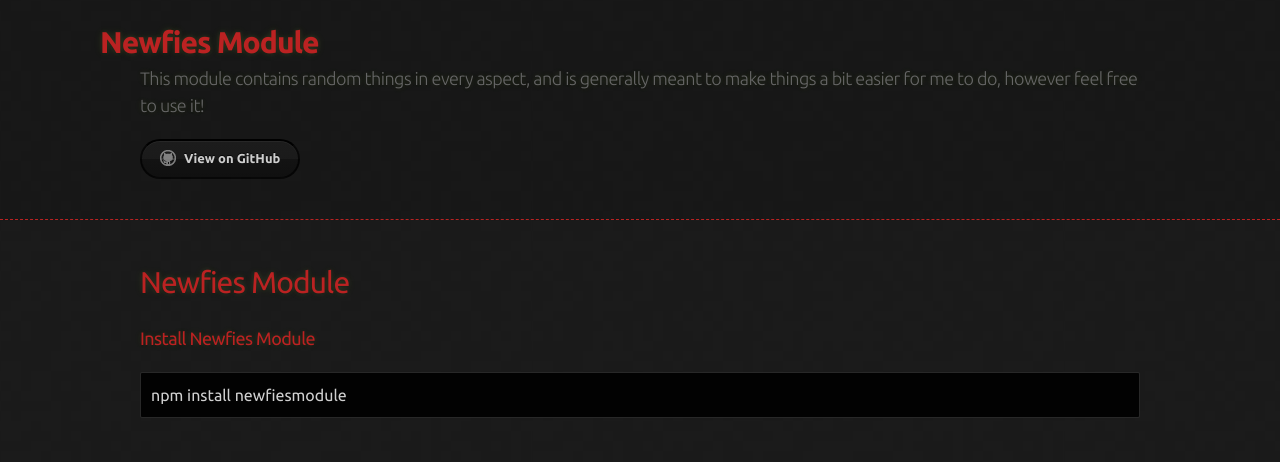
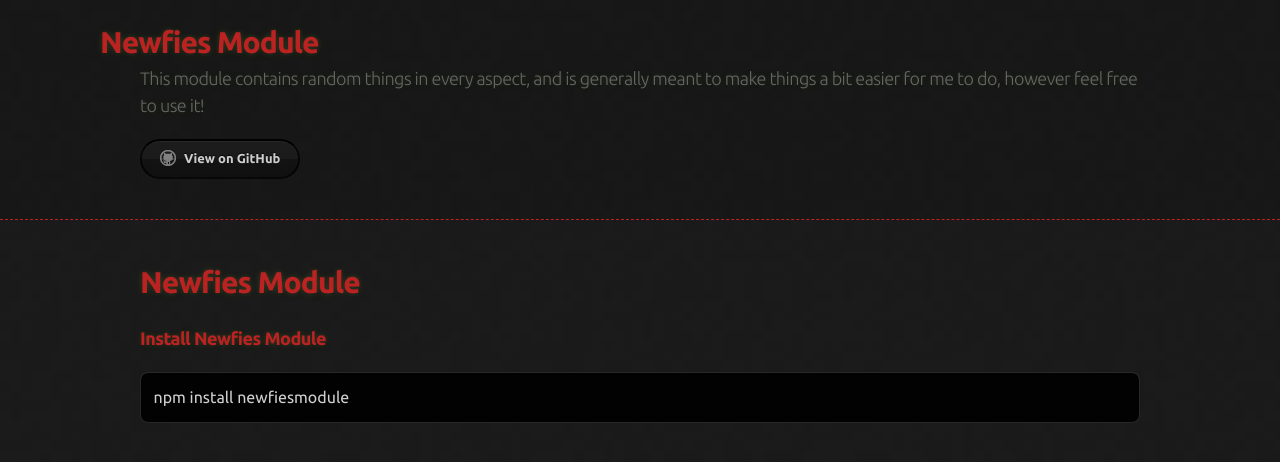
Before and after one commit to Newfies/module, a Jekyll site: the page built from index.md, in a window 1280 px wide. Shown: the top 462 px of the page. Built offline with Jekyll 4.4.1, drawn with Linux system fonts in a browser that asks for light colours; some web fonts are replaced; our own code applies the rules of GitHub Pages for plain Markdown files.

Commit message:
Update jekyll-theme-hacker.scss

```diff
--- a/_sass/jekyll-theme-hacker.scss
+++ b/_sass/jekyll-theme-hacker.scss
@@ -113,7 +113,7 @@ section img {
 }
 
 h1, h2, h3, h4, h5, h6 {
-  font-weight: normal;
+  font-weight: 600;
   font-family: "Ubuntu", serif;
   color: $header;
   letter-spacing: -0.03em;
@@ -169,13 +169,14 @@ blockquote {
 pre {
   background: rgba(0, 0, 0, 0.9);
   border: 1px solid rgba(255, 255, 255, 0.15);
-  padding: 10px;
+  padding: 12.5px;
   font-size: 16px;
   color: #bb2222;
   border-radius: 2px;
   word-wrap: normal;
   overflow: auto;
   overflow-y: hidden;
+  border-radius: 8px;
 }
 
 code.highlighter-rouge {
```
